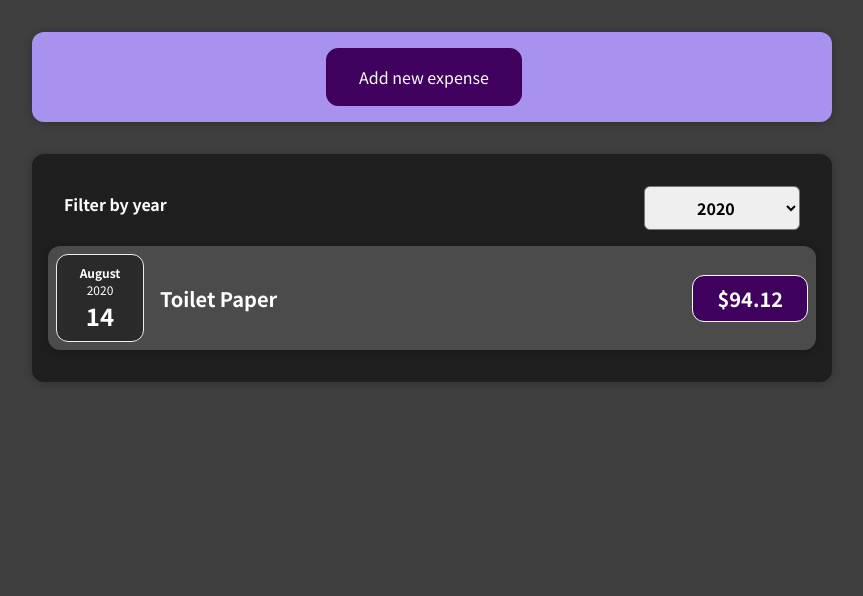
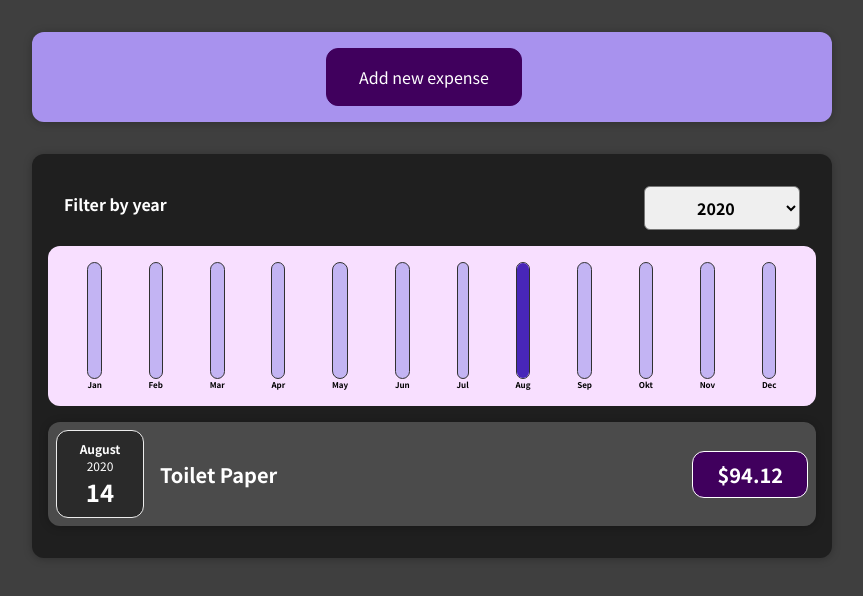
Before and after one commit to Otezzz/react-course-app, a React (Create React App) app: page / in a window 1280 px wide. Shown: the top 596 px of the page, without its empty margins (208-1071 px from the left). Built offline with nearby package versions, Linux system fonts and the light colour scheme.

Commit message:
React test app - Task 4.

```diff
--- /dev/null
+++ b/src/components/Chart/Chart.css
@@ -0,0 +1,9 @@
+.chart {
+    padding: 1rem;
+    border-radius: 12px;
+    background-color: #f8dfff;
+    text-align: center;
+    display: flex;
+    justify-content: space-around;
+    height: 10rem;
+}
--- /dev/null
+++ b/src/components/Chart/Chart.js
@@ -0,0 +1,23 @@
+import React from 'react';
+
+import ChartBar from './ChartBar';
+import './Chart.css';
+
+const Chart = (props) => {
+    const dataPointsValues = props.dataPoints.map(dataPoint => dataPoint.value);
+    const totalMax = Math.max(...dataPointsValues);
+
+    return (
+        <div className="chart">
+            {props.dataPoints.map(dataPoint => (
+                <ChartBar
+                    key={dataPoint.label}
+                    value={dataPoint.value}
+                    label={dataPoint.label}
+                    maxValue={totalMax}
+                />))}
+        </div>
+    );
+};
+
+export default Chart;
--- /dev/null
+++ b/src/components/Chart/ChartBar.css
@@ -0,0 +1,30 @@
+.chart-bar {
+    height: 100%;
+    display: flex;
+    flex-direction: column;
+    align-items: center;
+}
+
+.chart-bar__inner {
+    height: 100%;
+    width: 100%;
+    border: 1px solid #313131;
+    border-radius: 12px;
+    background-color: #c3b4f3;
+    overflow: hidden;
+    display: flex;
+    flex-direction: column;
+    justify-content: flex-end;
+}
+
+.chart-bar__fill {
+    background-color: #4826b9;
+    width: 100%;
+    transition: all 0.3s ease-out;
+}
+
+.chart-bar__label {
+    font-weight: bold;
+    font-size: 0.5rem;
+    text-align: center;
+}
--- /dev/null
+++ b/src/components/Chart/ChartBar.js
@@ -0,0 +1,22 @@
+import React from 'react';
+
+import './ChartBar.css';
+
+const ChartBar = (props) => {
+    let barFillHeight = '0%';
+
+    if (props.maxValue > 0) {
+        barFillHeight = Math.round((props.value / props.maxValue) * 100) + '%';
+    }
+
+    return (
+        <div className="chart-bar">
+            <div className="chart-bar__inner">
+                <div className="chart-bar__fill" style={{height: barFillHeight}}></div>
+            </div>
+            <div className="chart-bar__label">{props.label}</div>
+        </div>
+    );
+};
+
+export default ChartBar;
--- a/src/components/Expenses/Expenses.js
+++ b/src/components/Expenses/Expenses.js
@@ -3,6 +3,7 @@
 import ExpenseList from './ExpensesList'
 import Card from '../UI/Card'
 import ExpensesFilter from '../ExpensesFilter/ExpensesFilter'
+import ExpensesChart from './ExpensesChart'
 
 import './Expenses.css'
 
@@ -24,6 +25,7 @@
                     selected={filteredYear}
                     onFilterExpenseHandler={filterExpenseHandler}
                 />
+                <ExpensesChart expenses={newExpensesArr} />
                 <ExpenseList items={newExpensesArr} />
             </Card>
         </div>
--- /dev/null
+++ b/src/components/Expenses/ExpensesChart.js
@@ -0,0 +1,31 @@
+import React from 'react';
+
+import Chart from '../Chart/Chart';
+
+const ExpensesChart = (props) => {
+    const chartDataPoints = [
+        { label: 'Jan', value: 0 },
+        { label: 'Feb', value: 0 },
+        { label: 'Mar', value: 0 },
+        { label: 'Apr', value: 0 },
+        { label: 'May', value: 0 },
+        { label: 'Jun', value: 0 },
+        { label: 'Jul', value: 0 },
+        { label: 'Aug', value: 0 },
+        { label: 'Sep', value: 0 },
+        { label: 'Okt', value: 0 },
+        { label: 'Nov', value: 0 },
+        { label: 'Dec', value: 0 },
+    ];
+
+    for (const expense of props.expenses) {
+        const expenseMonth = expense.date.getMonth();
+        chartDataPoints[expenseMonth].value += expense.amount
+    }
+
+    return (
+        <Chart dataPoints={chartDataPoints} />
+    );
+};
+
+export default ExpensesChart;
--- a/src/components/NewExpense/ExpenseForm.js
+++ b/src/components/NewExpense/ExpenseForm.js
@@ -20,7 +20,7 @@
 
         const expenseData = {
             title: enteredTitle,
-            amount: enteredAmount,
+            amount: +enteredAmount,
             date: new Date(enteredDate)
         };
 
```
